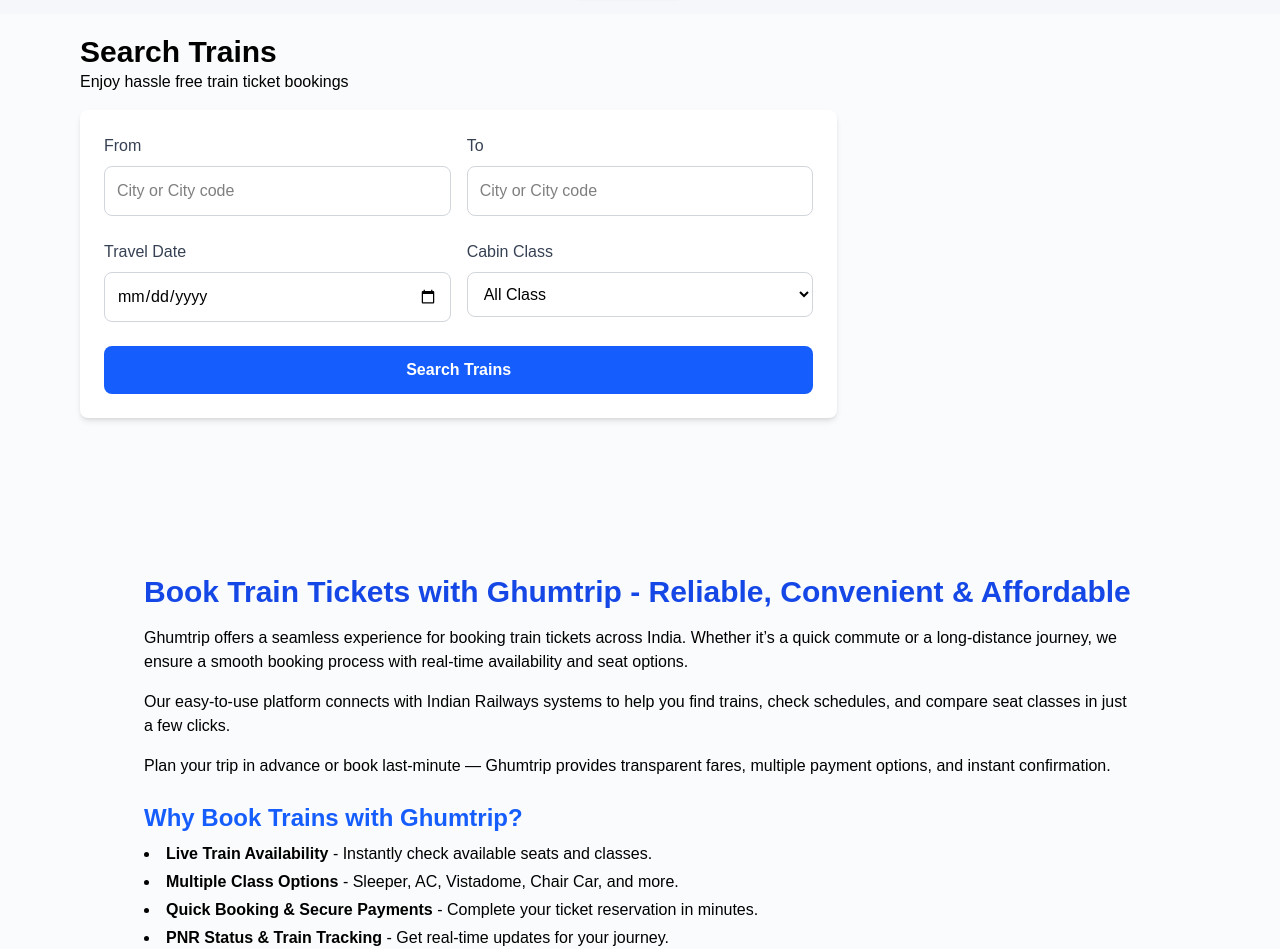
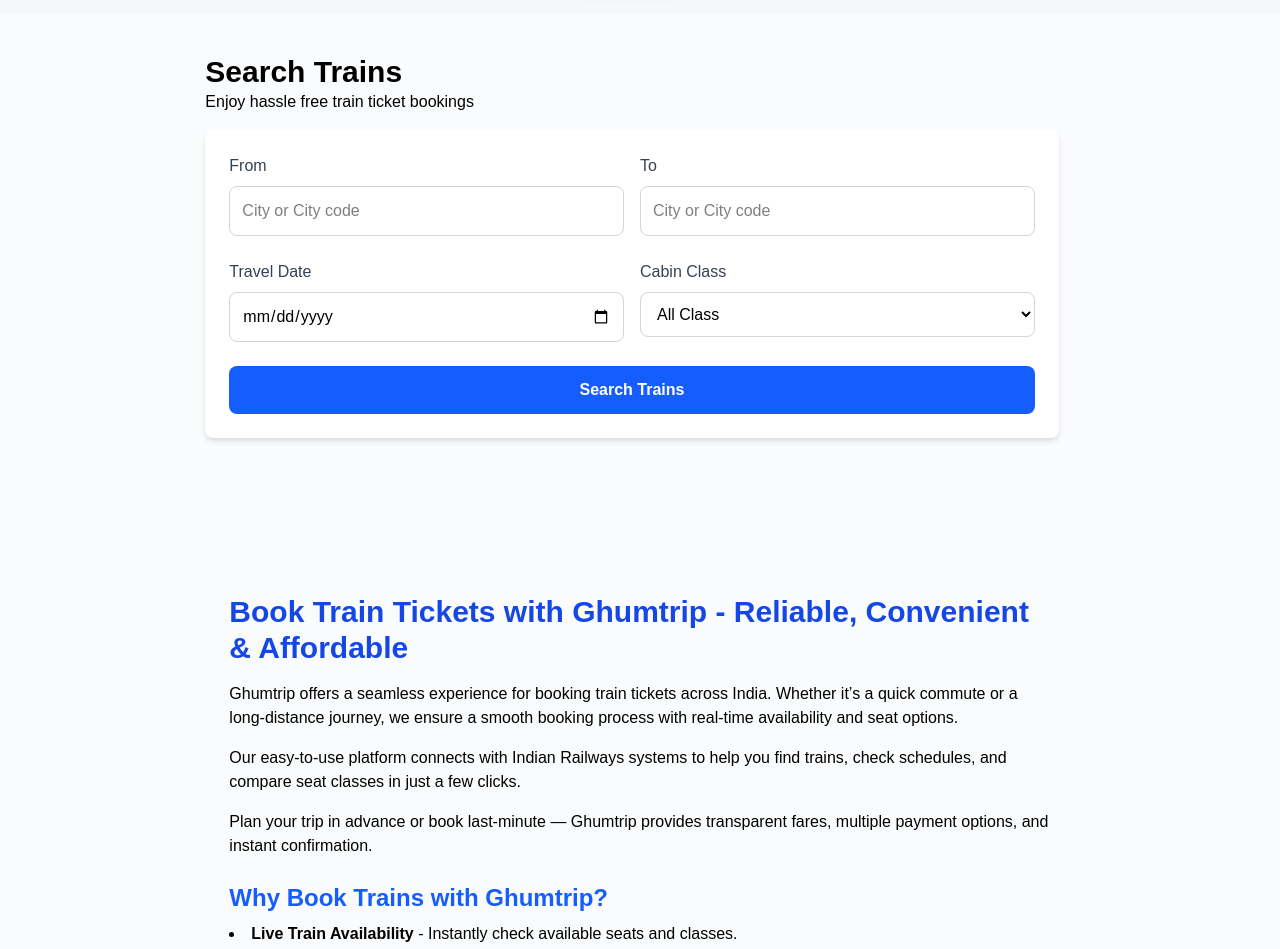
Before and after one commit to Prafful1505/ghumtrip-client, a Next.js app: page /trains in a window 1280 px wide. Shown: the part 148-1097 px from the top of the page. Built offline with nearby package versions, Linux system fonts and the light colour scheme.

Commit message:
corrected ui

```diff
--- a/src/app/flights/page.tsx
+++ b/src/app/flights/page.tsx
@@ -1,8 +1,7 @@
 'use client';
 import Navbar from "@/components/Navbar";
 import React, { useState } from 'react';
-import { FaUser, FaChild, FaBabyCarriage, FaChevronDown, FaChevronUp, FaUserGraduate, FaUserShield } from 'react-icons/fa';
-import { FaUserTie } from 'react-icons/fa';
+import { FaBabyCarriage, FaChevronDown, FaChevronUp, FaChild, FaUser, FaUserGraduate, FaUserShield, FaUserTie } from 'react-icons/fa';
 
 type PassengerType = 'adults' | 'children' | 'infants';
 type SpecialFareType = 'seniorCitizen' | 'student' | 'armedForces';
@@ -43,8 +42,8 @@
   return (
     <div className="bg-[#fafbfc]">
       <Navbar />
-      <section className="py-5 flex gap-4">
-        <div className="w-2/3 px-4 ps-20">
+      <section className="pt-10 pb-5 flex gap-4">
+        <div className="md:w-2/3 max-md:w-11/12 mx-auto max-w-5xl">
           <h1 className="text-3xl font-bold">Search Flights</h1>
           <p>Enjoy hassle free flight ticket bookings at lowest airfare</p>
           <div className="mx-auto bg-white rounded-lg shadow-md p-6 my-4">
@@ -232,12 +231,9 @@
             </button>
           </div>
         </div>
-        <div>
-          adsads
-        </div>
       </section>
 
-      <section className="p-20">
+      <section className="py-20 md:w-2/3 max-md:w-11/12 mx-auto">
 
         <div className="max-w-5xl mx-auto px-4 py-10">
 
--- a/src/app/trains/page.tsx
+++ b/src/app/trains/page.tsx
@@ -8,8 +8,8 @@
   return (
     <div className="bg-[#fafbfc]">
       <Navbar />
-      <section className="py-5 flex gap-4">
-        <div className="w-2/3 px-4 ps-20">
+      <section className="pt-10 pb-5 flex gap-4">
+        <div className="md:w-2/3 max-md:w-11/12 mx-auto  max-w-5xl">
           <h1 className="text-3xl font-bold">Search Trains</h1>
           <p>Enjoy hassle free train ticket bookings</p>
           <div className="mx-auto bg-white rounded-lg shadow-md p-6 my-4">
@@ -79,7 +79,7 @@
       </section>
 
       {/* Train Booking Info Section */}
-      <section className="p-20">
+      <section className="py-20 md:w-2/3 max-md:w-11/12 mx-auto">
         <div className="max-w-5xl mx-auto px-4 py-10">
           <h1 className="text-3xl font-bold text-blue-700 mb-4">
             Book Train Tickets with Ghumtrip - Reliable, Convenient & Affordable
```
Lines whose indentation alone changed are shown as unchanged.
